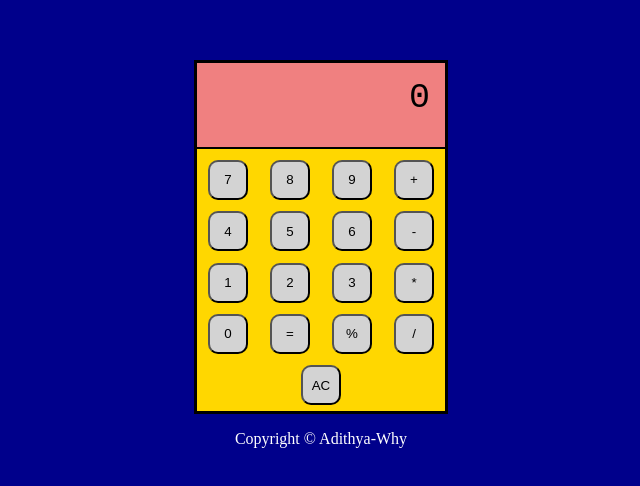
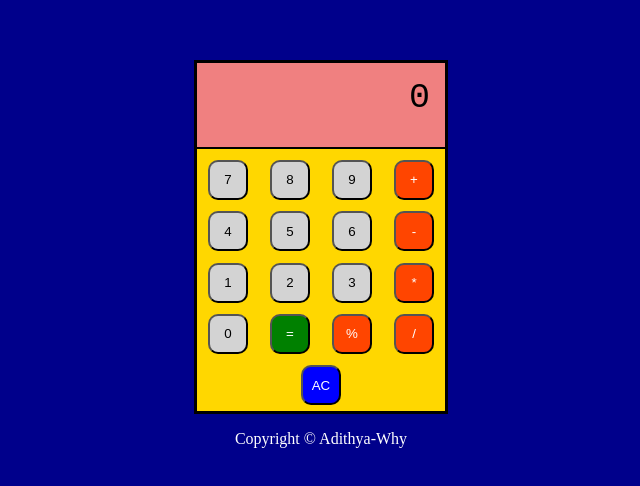
Before and after one commit to Adithya-why/Calculator, a plain HTML site: page main.html in a window 1280 px wide. Shown: the part 146-632 px from the top of the page, without its empty margins (319-959 px from the left). Drawn offline with Linux system fonts and the light colour scheme.

Commit message:
finished final touches

```diff
--- a/style.css
+++ b/style.css
@@ -77,3 +77,20 @@ button.dig,button.clr,button.op,.eq{
     font-size: 35px;
 
 }
+
+
+button.eq{
+    background-color:green ;
+    color: white;
+}
+
+button.op{
+    background-color: orangered;
+    color: white;
+}
+
+
+button.clr{
+    background-color: blue;
+    color: white;
+}
```
